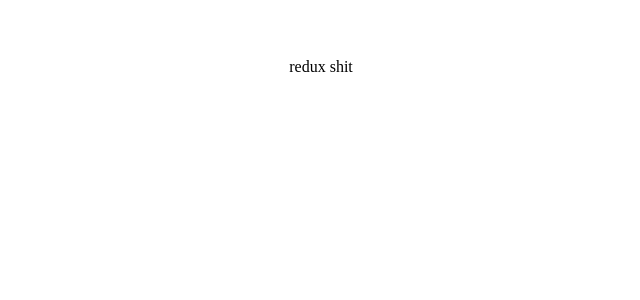
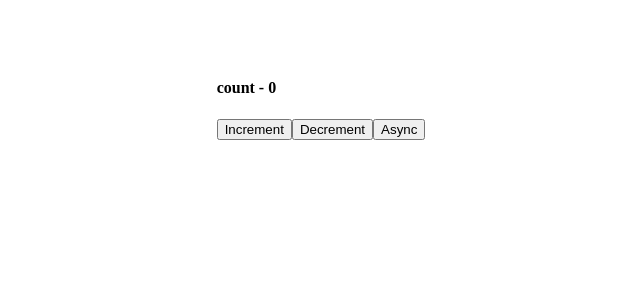
Before and after one commit to igoris12/react-corse, a React (Create React App) app: page / in a window 1280 px wide. Shown: the top 300 px of the page, without its empty margins (319-959 px from the left). Built offline with nearby package versions, Linux system fonts and the light colour scheme.

Commit message:
Layout setup

```diff
--- a/src/Componets/App.jsx
+++ b/src/Componets/App.jsx
@@ -1,7 +1,16 @@
 import React from 'react';
 
 const App = () => {
-  return <div>redux shit</div>;
+  return (
+    <div>
+      <div className="contaner">
+        <h4>count - 0</h4>
+        <button className="btn-add">Increment</button>
+        <button className="btn-sub">Decrement</button>
+        <button className="btn-async">Async</button>
+      </div>
+    </div>
+  );
 };
 
 export default App;
```
